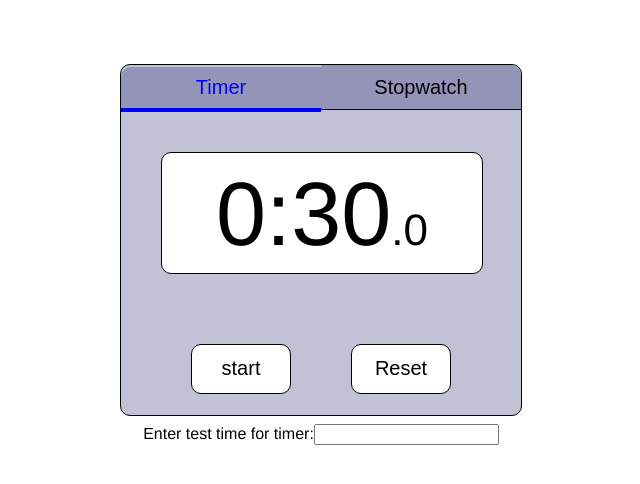
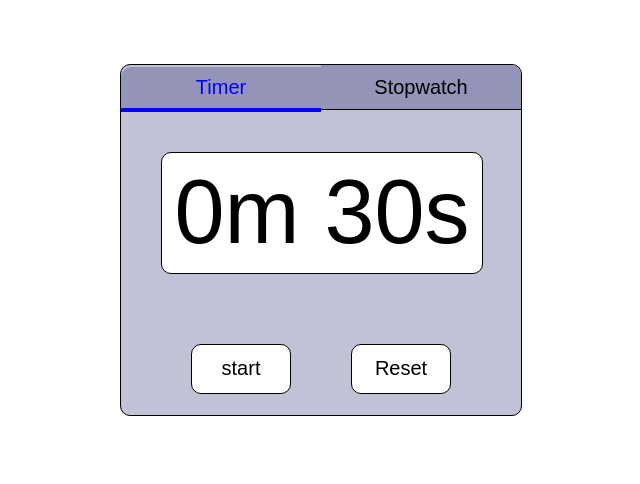
Before and after one commit to krakower/stopwatch, a React (Create React App) app: page / in a window 1280 px wide. Both pictures are taken after a click on the button "Reset". Shown: the top 484 px of the page, without its empty margins (319-959 px from the left). Built offline with nearby package versions, Linux system fonts and the light colour scheme.

Commit message:
Improved typed input functionality
Now the input can be typed directly into the clockface of the timer. More work needs to be done- the implementation is not perfect- but the basic functionality is successful.

```diff
--- a/src/Buttons.js
+++ b/src/Buttons.js
@@ -1,7 +1,6 @@
 import React from "react";
 import Display from './Display.js';
 import Alarm from './Alarm.js';
-import TypedInput from './TypedInput.js'
 
 export default class Buttons extends React.Component {
 
@@ -13,12 +12,17 @@ export default class Buttons extends React.Component {
       timerTime: 300,
       stopwatchTime: 0,
       alarmOn: false,
+      isTimerReset: false,
     };
+    this.handleKeyPress = this.handleKeyPress.bind(this);
   }
 
   startStop(timerMode) {
       //timer functionality
     if(timerMode) {
+      this.setState ({
+        isTimerReset: false,
+      });
       if(this.state.timerTime === 0) {
         this.setState ({
           alarmOn: false,
@@ -75,8 +79,9 @@ export default class Buttons extends React.Component {
       clearInterval(this.timerInterval);
       this.setState({
         timerIsTiming: false,
-        timerTime: 300,
+        //timerTime: 300,
         alarmOn: false,
+        isTimerReset: true,
       })
     } else {
       clearInterval(this.stopwatchInterval);
@@ -89,9 +94,16 @@ export default class Buttons extends React.Component {
 
 
   typeFunction = typedValue => {
-        this.setState({timerTime: typedValue});
+    this.setState({
+      timerTime: typedValue,
+    });
   }
 
+  handleKeyPress = event => {
+   if (event.key === 'Enter') {
+     this.startStop();
+   }
+ };
 
   render() {
     const timerMode = this.props.timerMode;
@@ -116,7 +128,13 @@ export default class Buttons extends React.Component {
 
     return (
       <div className="container">
-        <Display currentTime = {currentTime} timerMode = {timerMode}/>
+        <Display
+          currentTime = {currentTime}
+          timerMode = {timerMode}
+          typingCallback={this.typeFunction}
+          submitCallback={this.startStop}
+          timerIsTiming = {this.state.timerIsTiming}
+          isTimerReset = {this.state.isTimerReset}/>
         <div className="container">
           <button onClick={() => this.startStop(timerMode)}>
             {leftButtonText}
@@ -126,23 +144,7 @@ export default class Buttons extends React.Component {
           </button>
         </div>
         <Alarm alarmOn = {alarmOn}/>
-        <TypedInput
-          timerMode={(timerMode)}
-          typingCallback={this.typeFunction}
-        />
       </div>
     )
   }
 }
-
-
-//<StopWatch
-//  stopwatchIsDisplayed = {!this.props.timerMode}
-//  isTiming = {this.state.stopwatchIsTiming}
-//  isReset = {this.state.stopwatchReset}
-///>
-//<Timer
-//  timerIsDisplayed = {this.props.timerMode}
-//  isTiming = {this.state.timerIsTiming}
-//  isReset = {this.state.timerReset}
-///>
--- a/src/Display.js
+++ b/src/Display.js
@@ -1,28 +1,105 @@
 import React from "react";
 
 export default class Display extends React.Component {
+
+  constructor(props) {
+    super(props);
+    this.state = {inputMinutes: 0, inputSeconds: 30};
+    this.handleChange = this.handleChange.bind(this);
+    this.handleSubmit = this.handleSubmit.bind(this);
+    this.keyDown = this.keyDown.bind(this);
+  }
+
+  handleChange(event) {
+    //const currentTime = this.props.currentTime;
+    const typedSeconds = event.target.value.slice(-3,-1);
+    const typedMinutes = event.target.value.slice(0,-5);
+    this.props.typingCallback((parseInt(this.state.inputMinutes)*60 + (parseInt(this.state.inputSeconds))) * 10);
+    //this.props.typingCallback("" + typedMinutes + typedSeconds);
+    //this.props.typingCallback(event.target.value * 10);
+
+    //const inputNumber = document.getElementById("textbox").value
+    //let typedMinutes = Math.floor(currentTime/600);
+    //let typedSeconds = Math.ceil((currentTime % 600)/10);
+    //document.getElementById("textbox").value = {typedMinutes} + ":" + {typedSeconds}
+  }
+
+  keyDown(event) {
+    if((event.keyCode >= 48 && event.keyCode <= 57)     //regular number keys
+    || (event.keyCode >= 96 && event.keyCode <= 105)) { //numpad number keys
+      const newInputTime = this.state.inputMinutes
+                         + this.state.inputSeconds
+                         + String.fromCharCode(event.keyCode);
+      this.setState({
+        //inputMinutes: newInputTime.slice(-4,-2),
+        inputMinutes: newInputTime.slice(-3,-2),
+        inputSeconds: newInputTime.slice(-2),
+      })
+    } else if(event.keyCode === 46) {                   //delete
+
+    } else if(event.keyCode === 13) {                   //enter
+
+    }
+  }
+
+  handleSubmit(event) {
+    event.preventDefault();
+    //this.props.submitCallback(this.props.timerMode);
+  }
+
+  timerReset = () => {
+  //  this.setState({
+  //    inputMinutes: "00",
+  //    inputSeconds: "30",
+  //  });
+  };
+
+
   render() {
     const currentTime = this.props.currentTime;
     const timerMode = this.props.timerMode;
 
-    const minutes = Math.floor(currentTime / 600);
-    let seconds = Math.floor((currentTime % 600)/10);
+    let minutes = Math.floor(currentTime/600);
+    let seconds = Math.ceil((currentTime % 600)/10);
     const deciseconds = Math.floor(currentTime % 10);
 
     if(seconds < 10) {
       seconds = '0'.concat(seconds);
+    } else if(seconds >= 60) {
+      seconds = seconds - 60;
+      minutes = minutes + 1;
     }
 
-    if(timerMode) {
+    if(this.props.isTimerReset) {
+
+    }
+
+    //if(timerMode && !this.props.timerIsTiming) {
+    if(timerMode && this.props.isTimerReset) {
+      return (
+        <div>
+          <form onSubmit={this.handleSubmit} autocomplete="off">
+            <input
+              className="container clockFace"
+              type="text"
+              id="textbox"
+              name=""
+              //value={this.props.currentTime / 10}
+              value={this.state.inputMinutes + "m " + this.state.inputSeconds + "s"}
+              onChange={this.handleChange}
+              onKeyDown={this.keyDown}/>
+          </form>
+        </div>
+      )
+    } else if(timerMode) {
       return (
         <div className="container">
           <div className="clockFace">
-            {minutes}:{seconds}<span className="smallTime">.{deciseconds}</span>
+            {minutes}<span className="smallTime">m</span> {seconds}<span className="smallTime">s</span>
           </div>
         </div>
       )
-    }
-    else {
+    } else {
       return (
         <div className="container">
           <div className="clockFace">
--- a/src/TypedInput.js
+++ /dev/null
@@ -1,27 +0,0 @@
-import React from "react";
-
-export default class TypedInput extends React.Component {
-
-  constructor(props) {
-    super(props);
-    //this.state = {value: 100};
-    this.handleChange = this.handleChange.bind(this);
-  }
-
-  handleChange(event) {
-    this.props.typingCallback(event.target.value);
-  }
-
-  render() {
-    return (
-      <div>
-        <form>
-          <label>
-            Enter test time for timer:
-            <input type="text"  onChange={this.handleChange} />
-          </label>
-        </form>
-      </div>
-    );
-  }
-}
```
